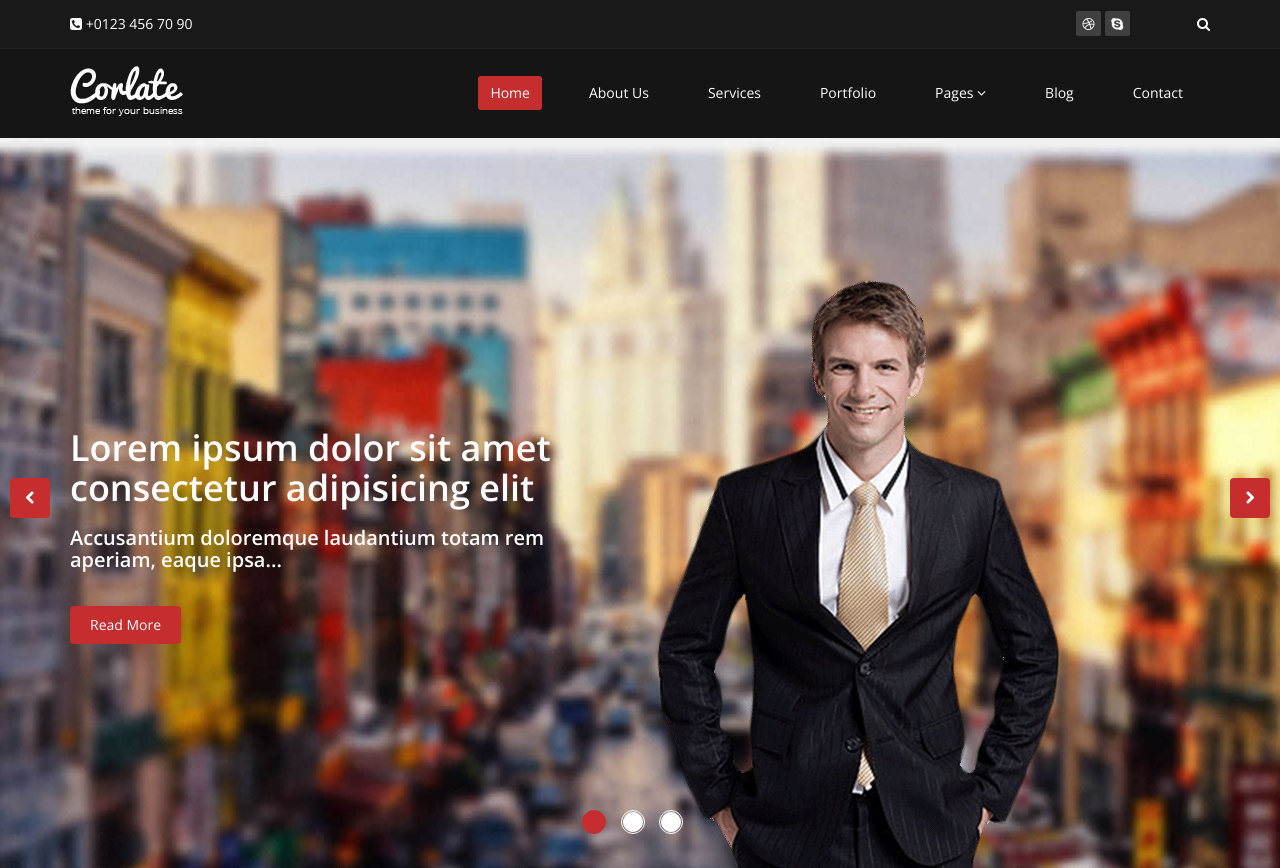
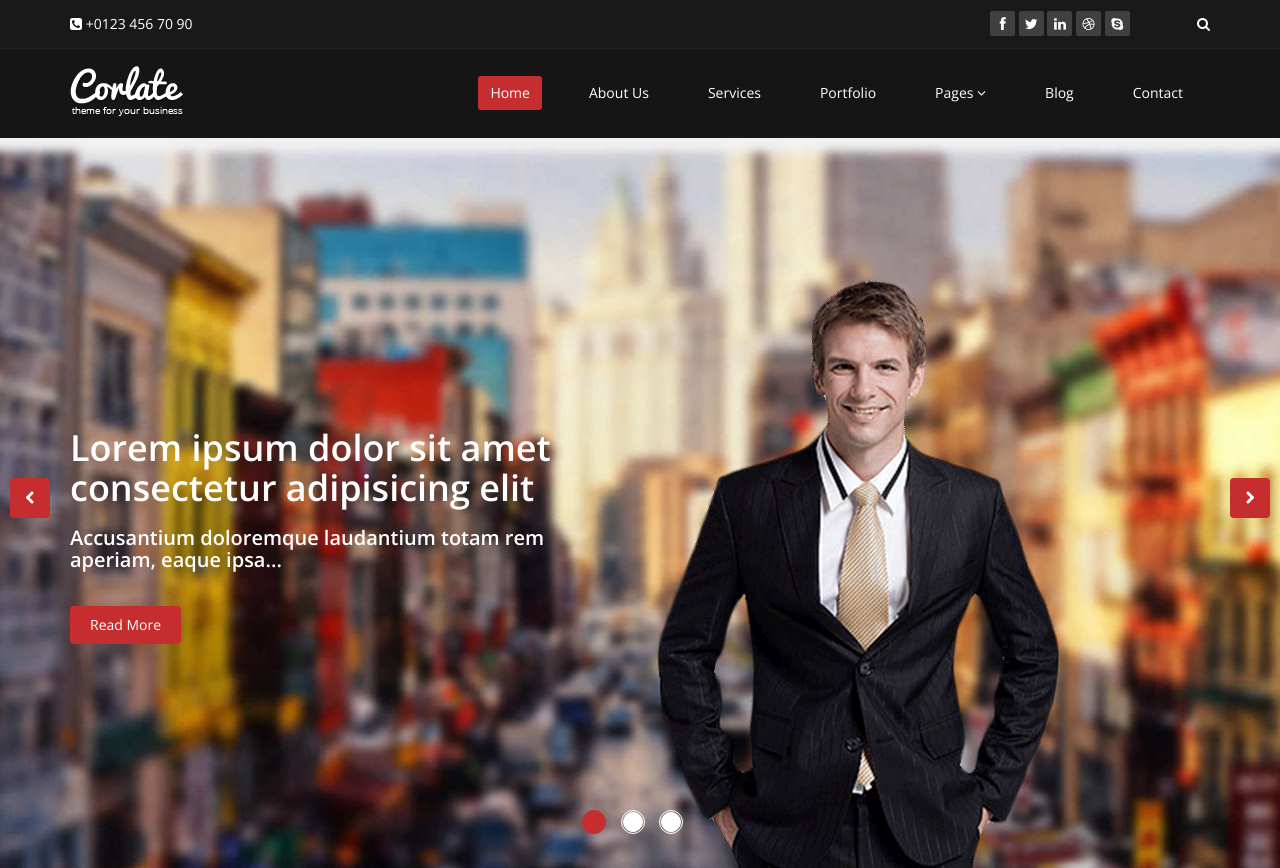
Before and after one commit to p077287459/Corlate-Free-Website-Template---Free-CSS.com, a plain HTML site: page index.html in a window 1280 px wide. Shown: the top 868 px of the page. Drawn offline with nearby package versions, Linux system fonts and the light colour scheme.

Commit message:
Revert "Revert "Ori""
This reverts commit 307b00d6e7e0a2c4e47b5fd2b815e9d857b0582c.

```diff
--- a/index.html
+++ b/index.html
@@ -37,7 +37,9 @@
                     <div class="col-sm-6 col-xs-8">
                        <div class="social">
                             <ul class="social-share">
-
+                                <li><a href="#"><i class="fa fa-facebook"></i></a></li>
+                                <li><a href="#"><i class="fa fa-twitter"></i></a></li>
+                                <li><a href="#"><i class="fa fa-linkedin"></i></a></li>
                                 <li><a href="#"><i class="fa fa-dribbble"></i></a></li>
                                 <li><a href="#"><i class="fa fa-skype"></i></a></li>
                             </ul>
```
